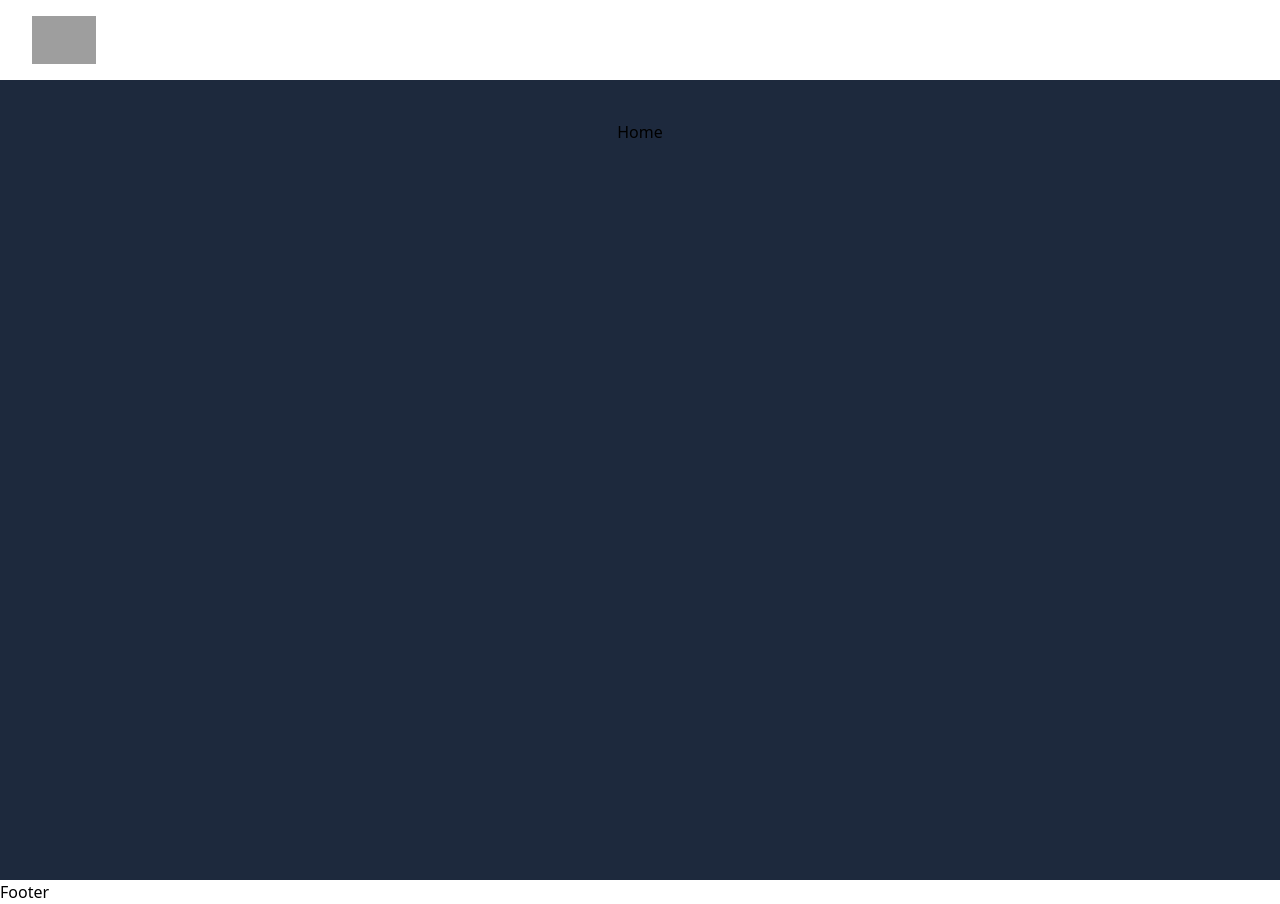
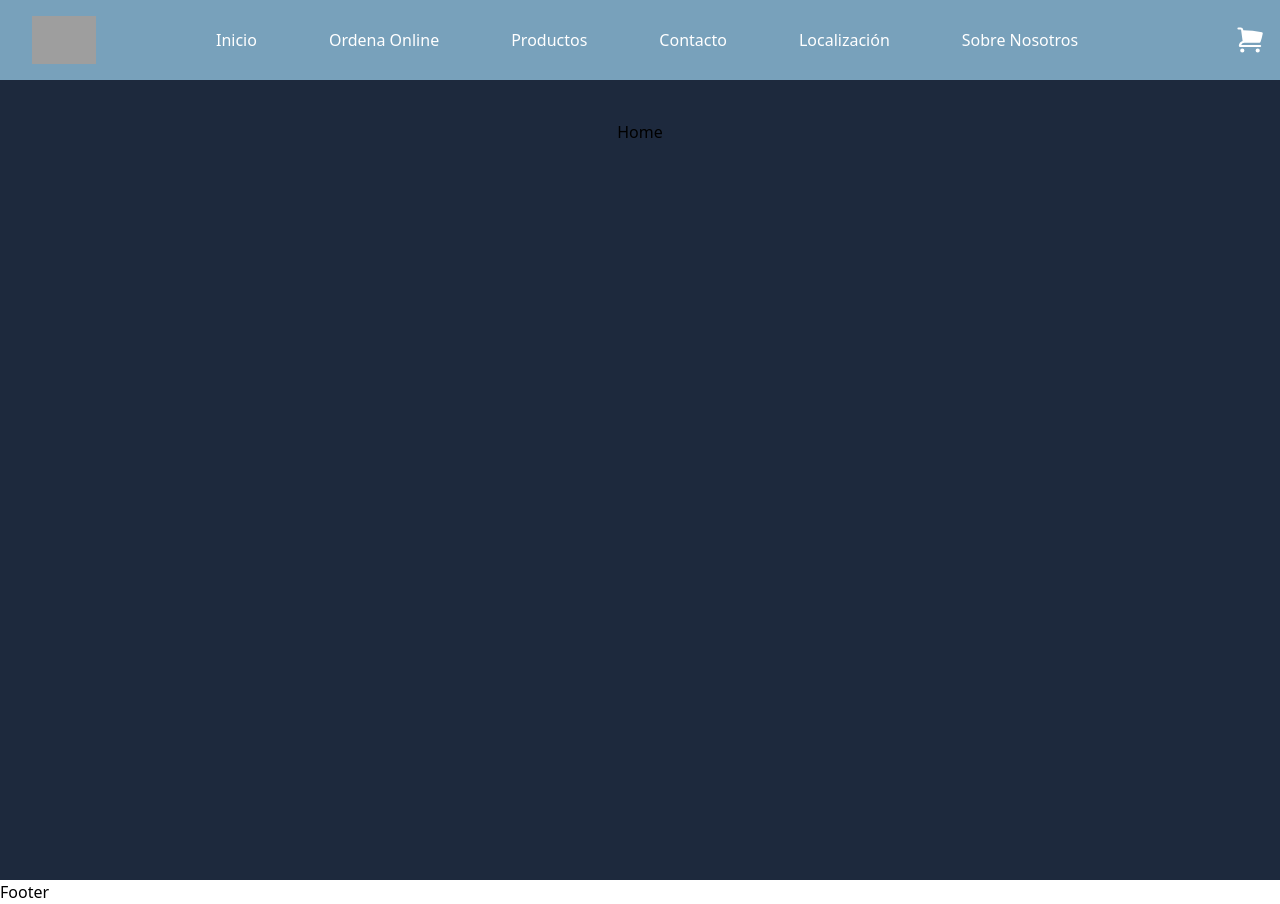
Before and after one commit to martingom4/Prueba-project, a React (Vite) app: page / in a window 1280 px wide. Built offline with nearby package versions, Linux system fonts and the light colour scheme; grey boxes are pictures that could not be loaded.

Commit message:
por finnnn @theme funciona

```diff
--- a/src/components/Header.tsx
+++ b/src/components/Header.tsx
@@ -17,7 +17,7 @@ const links = [
 export default function Header() {
     const [menuOpen, setMenuOpen] = useState(false);
     return (
-        <header className=" bg-[color:var(--color-secundary-blue)] text-white p-4">
+        <header className=" bg-secundary-blue text-white p-4">
             <div className="max-w-7xl mx-auto flex items-center justify-between">
             {/* Logo */}
             <UiLogo/>
--- a/src/index.css
+++ b/src/index.css
@@ -1,12 +1,13 @@
 @import "tailwindcss";
 
-:theme {
-  --color-primero-red: #a12311;
+@theme {
+  --color-primary-red: #a12311;
   --color-primary-yellow: #fef6c9;
   --color-secundary-blue: #78a1bb;
   --color-secundary-black: #0f1a20;
   --color-secundary-gray: #978fa0 ;
   --color-secundary-white: #f7f7f7;
+  --color-mint-500: oklch(0.72 0.11 178);
 }
 
 @layer components {
```
